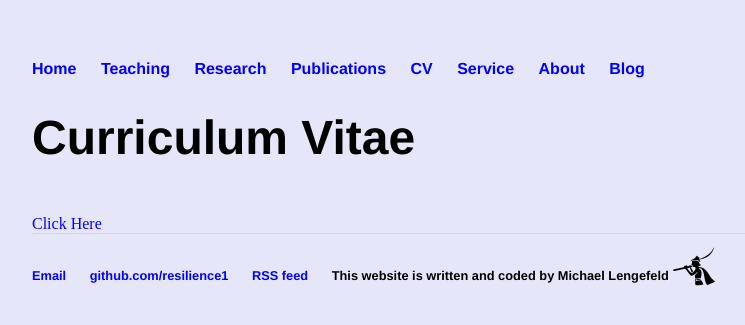
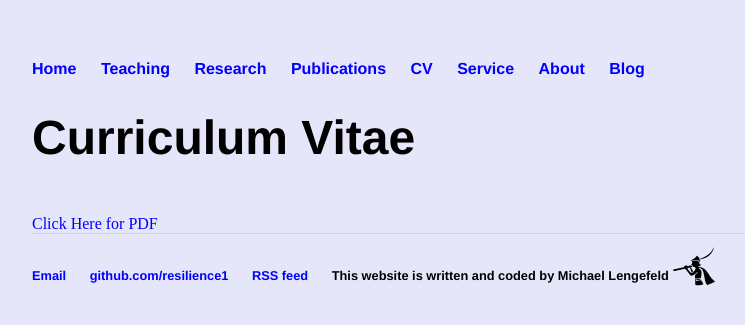
Before and after one commit to resilience1/resilience1.github.io, a Jekyll site: the page built from cv/index.html, in a window 1280 px wide. Shown: the top 325 px of the page, without its empty margins (160-905 px from the left). Built offline with Jekyll 4.4.1, drawn with Linux system fonts in a browser that asks for light colours; nearby versions of some CDN libraries.

Commit message:
Update index.html

```diff
--- a/cv/index.html
+++ b/cv/index.html
@@ -4,7 +4,7 @@ title: Michael Lengefeld CV
 ---
 <div class="blurb">
 	<font size"6"><h1>Curriculum Vitae</h1><br>
-		<a href="https://github.com/resilience1/resilience1.github.io/files/1880861/Lengefeld_CV_2018_norefs.pdf">
-			Click Here</a>
+		<font size"5"><a href="https://github.com/resilience1/resilience1.github.io/files/1880861/Lengefeld_CV_2018_norefs.pdf">
+			Click Here for PDF</a></font><br>
 
   </div>
```
